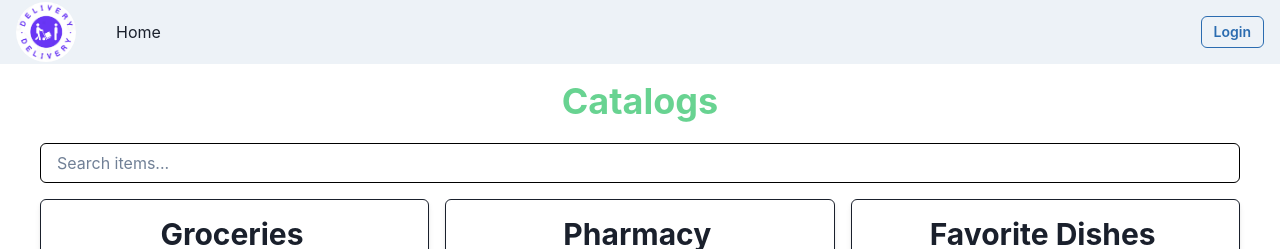
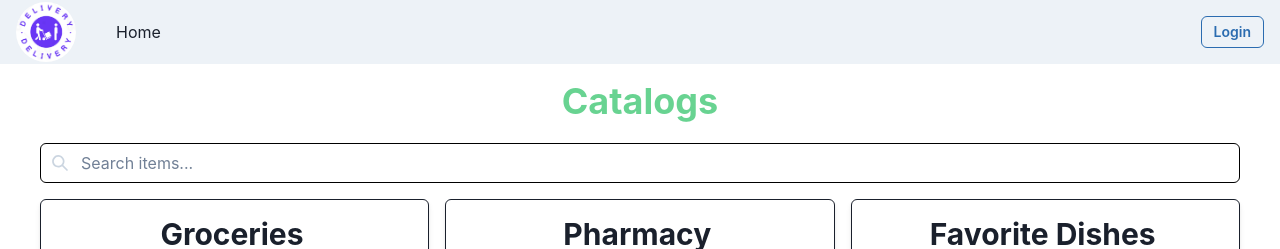
Before and after one commit to akshaywairagade2/CSD-Frontend, a React (Create React App) app: page /catalog/1 in a window 1280 px wide. Shown: the top 249 px of the page. Built offline with nearby package versions, Linux system fonts and the light colour scheme.

Commit message:
Css Fixed

```diff
--- a/src/pages/Catalogs/catalog.jsx
+++ b/src/pages/Catalogs/catalog.jsx
@@ -17,7 +17,10 @@ import {
     ModalCloseButton,
     useDisclosure,
     Image,
+    InputGroup,
+    InputLeftElement
 } from '@chakra-ui/react';
+import { ChevronDownIcon, SearchIcon } from "@chakra-ui/icons";
 import axios from "axios";
 import Header from '../../Header/Header';
 import Footer from '../../Footer/footer';
@@ -87,6 +90,11 @@ const Catalog = () => {
                         Catalogs
                     </Heading>
 
+
+                    <InputGroup   >
+                        <InputLeftElement pointerEvents='none'>
+                            <SearchIcon color='gray.300' />
+                        </InputLeftElement>
                         <Input
                             width="1200px"
                             placeholder="Search items..."
@@ -95,6 +103,8 @@ const Catalog = () => {
                             onChange={(e) => setSearchQuery(e.target.value)}
                             borderColor={"black"}
                         />
+                    </InputGroup>
+
 
                     {
                         catalogItems.length ? <Grid templateColumns={['1fr', '1fr', 'repeat(3, 1fr)']} gap={4} width={"100%"}>
--- a/src/pages/HomePage/homepage.jsx
+++ b/src/pages/HomePage/homepage.jsx
@@ -28,7 +28,9 @@ import {
     Image,
     Grid,
     GridItem,
+    InputLeftElement
 } from '@chakra-ui/react'
+import { ChevronDownIcon, SearchIcon } from "@chakra-ui/icons";
 import Header from "../../Header/Header";
 import Footer from "../../Footer/footer";
 
@@ -66,6 +68,10 @@ const Homepage = () => {
                             Hotels
                         </Heading>
 
+                        <InputGroup   >
+                            <InputLeftElement pointerEvents='none'>
+                                <SearchIcon color='gray.300' />
+                            </InputLeftElement>
                             <Input
                                 width="1250px"
                                 placeholder="Search items..."
@@ -74,6 +80,8 @@ const Homepage = () => {
                                 onChange={(e) => setSearchQuery(e.target.value)}
                                 borderColor={"black"}
                             />
+
+                        </InputGroup>
 
                         {
                             hotels.length ? <Grid templateColumns={['1fr', '1fr', 'repeat(3, 1fr)']} gap={4} width="100%">
```
Also changed, not shown: src/Header/Header.jsx (indentation only). Lines whose indentation alone changed are shown as unchanged.
